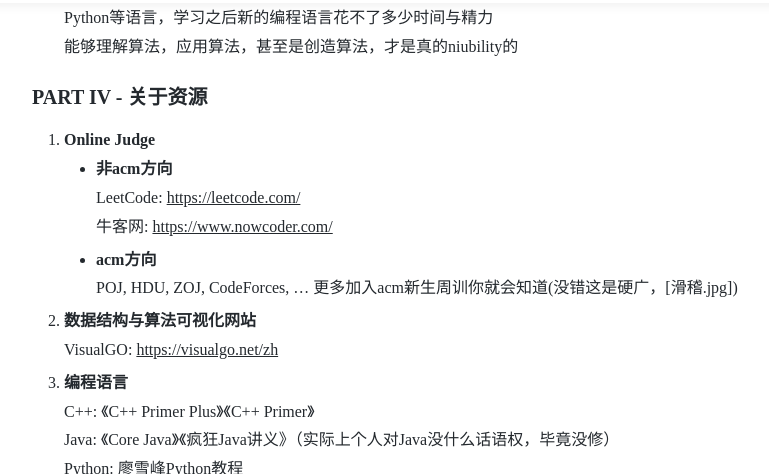
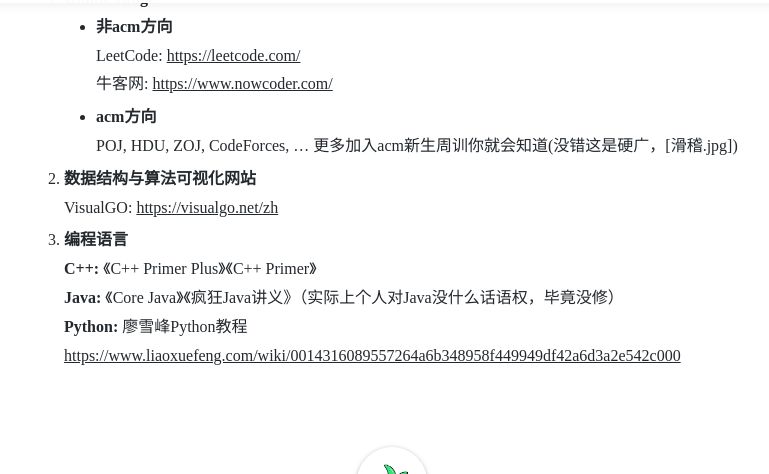
Before and after one commit to houzaj/houzaj.github.io, a Jekyll site: the page built from _posts/2018-10-31-PresentationOfBB.md, in a window 1280 px wide and 900 px high, scrolled down 1930 px, cut to the strip 0-474 px from the top of the window. Shown: the whole strip, without its empty margins (248-1017 px from the left). Built offline with Jekyll 4.4.1, drawn with Linux system fonts in a browser that asks for light colours; nearby versions of some CDN libraries; comment, search, counter and statistics services are not loaded; some of the changed lines change nothing that is shown.

Commit message:
new article

```diff
--- a/_posts/2018-10-31-PresentationOfBB.md
+++ b/_posts/2018-10-31-PresentationOfBB.md
@@ -3,15 +3,11 @@
 title: '文 · 给计科1吹水的讲稿'
 date: 2018-10-31
 author: HouZAJ
-cover: 'https://houzajblog-1252277898.cos.ap-chengdu.myqcloud.com/20181022%20Problem1022/20181022-01.png'
+cover: 'https://houzajblog-1252277898.cos.ap-chengdu.myqcloud.com/20181031%20%E7%BB%99%E8%AE%A1%E7%A7%911%E5%90%B9%E6%B0%B4%E7%9A%84%E8%AE%B2%E7%A8%BF/20181031-01.png'
 tags: Text
 ---
 
 > 应该是给计科1吹水的讲稿 emmmm
-
-<br>
-
-<iframe type="text/html" src="http://music.163.com/outchain/player?type=2&id=475774775&auto=0&height=66" frameborder="no" border="0" marginwidth="0" marginheight="0" width="330" height="86"></iframe>
 
 <br>
 
@@ -60,6 +56,6 @@
 2. **数据结构与算法可视化网站**
   VisualGO: [https://visualgo.net/zh](https://visualgo.net/zh)
 3. **编程语言**
-  C++: 《C++ Primer Plus》《C++ Primer》
-  Java: 《Core Java》《疯狂Java讲义》（实际上个人对Java没什么话语权，毕竟没修）
-  Python: 廖雪峰Python教程 [https://www.liaoxuefeng.com/wiki/0014316089557264a6b348958f449949df42a6d3a2e542c000](https://www.liaoxuefeng.com/wiki/0014316089557264a6b348958f449949df42a6d3a2e542c000)
+  **C++:** 《C++ Primer Plus》《C++ Primer》
+  **Java:** 《Core Java》《疯狂Java讲义》（实际上个人对Java没什么话语权，毕竟没修）
+  **Python:** 廖雪峰Python教程 [https://www.liaoxuefeng.com/wiki/0014316089557264a6b348958f449949df42a6d3a2e542c000](https://www.liaoxuefeng.com/wiki/0014316089557264a6b348958f449949df42a6d3a2e542c000)
```
